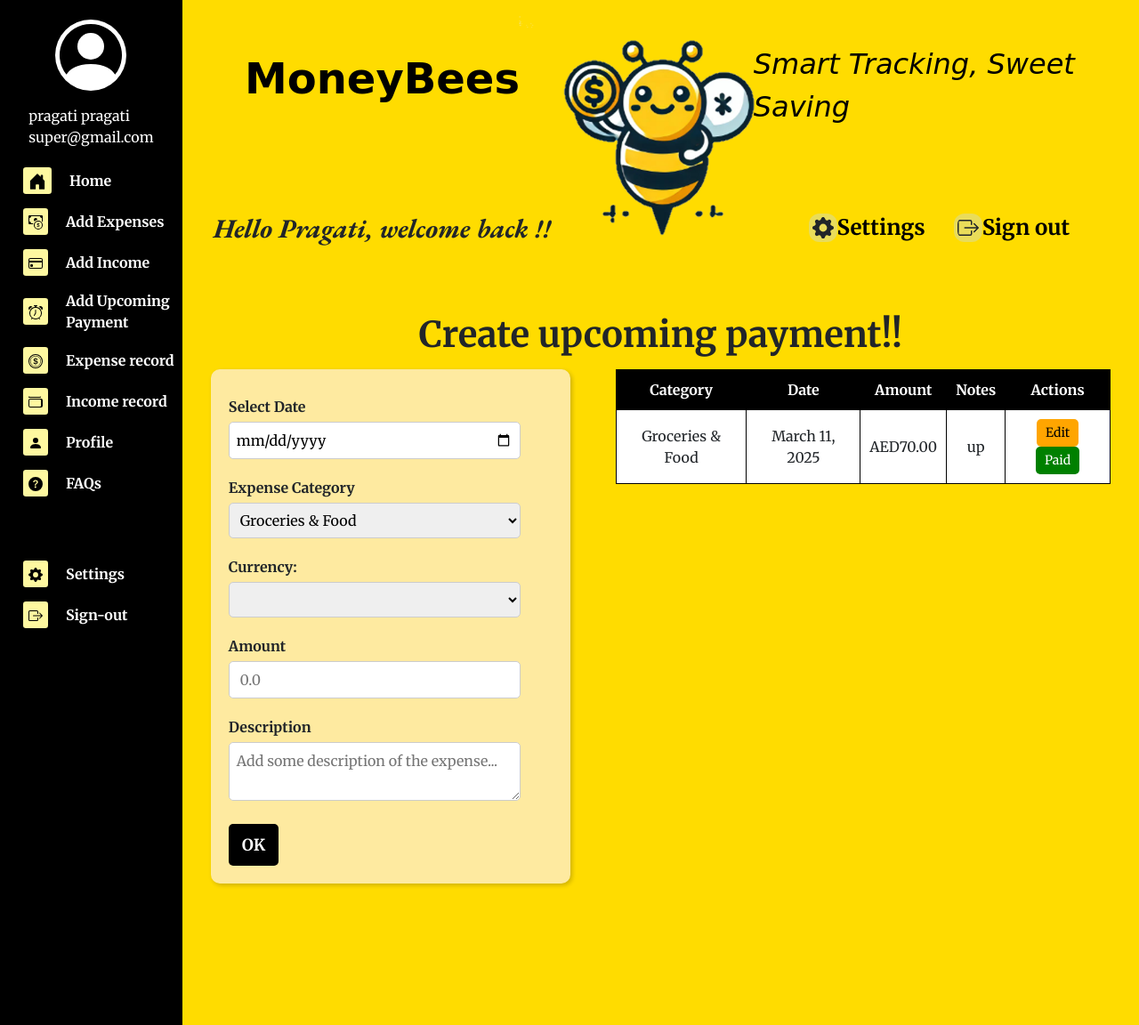
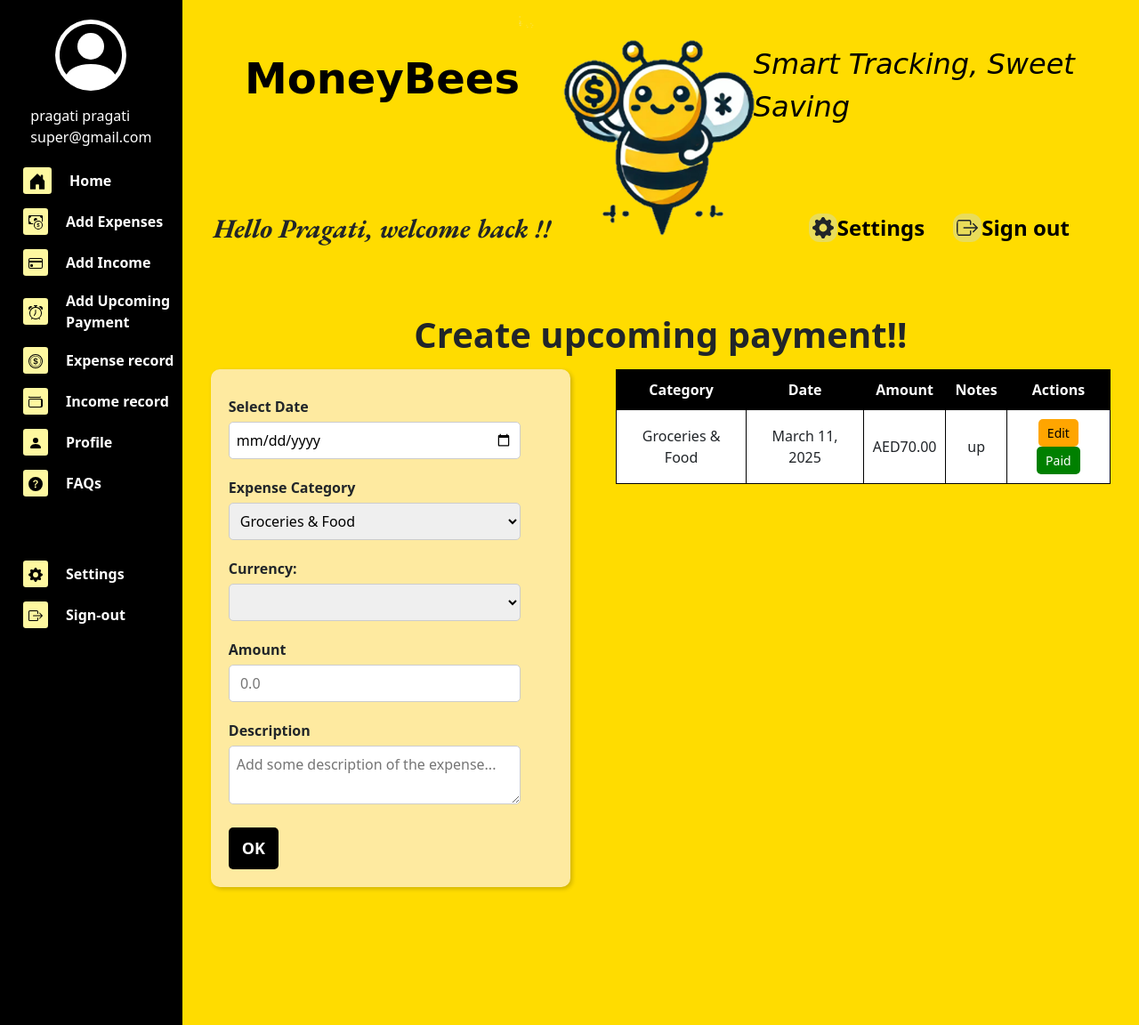
Before and after one commit to ally0829/MoneyBees, a Django app: page /finance/upcomingExpense/ in a window 1280 px wide. Shown: the whole page at 89% size. Run offline with Django 5.2, Linux system fonts and the light colour scheme; a user stored in the database is signed in; data comes from the database, SQL or seed files in the repository; both versions use the stored data as it was after the commit; data that the repository does not hold is empty; some libraries are stand-ins or nearby versions; some web fonts are replaced.

Commit message:
keep font consistent

```diff
--- a/static/css/homepage.css
+++ b/static/css/homepage.css
@@ -9,6 +9,9 @@ body {
   height: 100vh;
   /* Changed to viewport height */
 }
+
+
+
 
 .home {
   display: grid;
--- a/static/css/upcomingExpense.css
+++ b/static/css/upcomingExpense.css
@@ -20,19 +20,7 @@ body {
     /* Fixed position to prevent scrolling */
 }
 
-/* default Merriweather */
-body,
-h1,
-h2,
-h3,
-label,
-input,
-select,
-textarea,
-button,
-table {
-    font-family: 'Merriweather', serif;
-}
+
 
 /* the title */
 h1 {
@@ -146,7 +134,6 @@ textarea {
 .expense-list th,
 .expense-list td {
     font-size: 16px;
-    font-family: 'Merriweather', serif;
     border: 1px solid black;
     padding: 10px;
     text-align: center;
--- a/templates/finance/expenseRecord.html
+++ b/templates/finance/expenseRecord.html
@@ -5,8 +5,7 @@
 {% block style %}
 {% load static %}
 <link rel="stylesheet" href="{% static 'css/expenseRecord.css' %}">
-<!-- Google Fonts Merriweather -->
-<link href="https://fonts.googleapis.com/css2?family=Merriweather:wght@300;400;700&display=swap" rel="stylesheet">
+
 {{ block.super }}
 {% endblock %}
 
--- a/templates/finance/homepage.html
+++ b/templates/finance/homepage.html
@@ -5,6 +5,7 @@
 {{ block.super }}
 <link rel="stylesheet" href="{% static 'css/homepage.css' %}">
 <meta name="viewport" content="width=device-width, initial-scale=1.0">
+
 <link href="https://cdn.jsdelivr.net/npm/bootstrap@5.3.0/dist/css/bootstrap.min.css" rel="stylesheet">
 {% endblock %}
 
--- a/templates/finance/upcomingExpense.html
+++ b/templates/finance/upcomingExpense.html
@@ -2,7 +2,6 @@
 
 {% block style %}
 {% load static %}
-<link rel="stylesheet" href="https://fonts.googleapis.com/css2?family=Merriweather:wght@400;700&display=swap">
 <link rel="stylesheet" href="{% static 'css/upcomingExpense.css' %}">
 {{ block.super }}
 {% endblock %}
```
Also changed, not shown: static/css/expenseRecord.css (+0 -9 lines), db.sqlite3, 1 other file.
